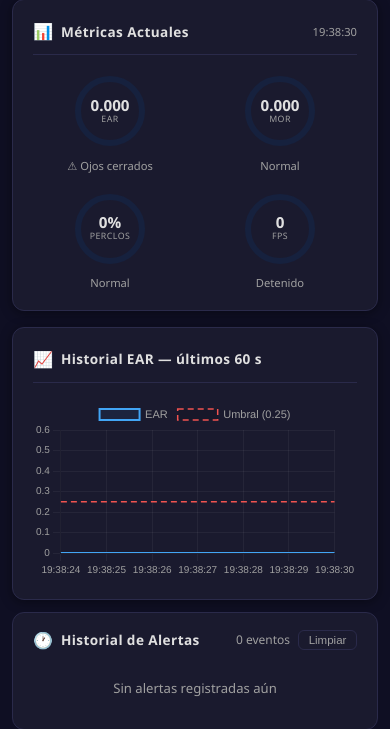
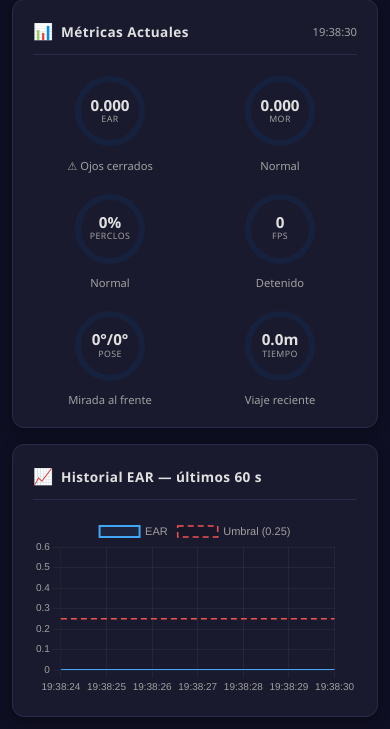
Before and after one commit to FrancoBenites24/proyectodesarrollo, a FastAPI app: page / in a window 390 px wide. Shown: the part 872-1601 px from the top of the page. Run offline with FastAPI, Linux system fonts and the light colour scheme.

Commit message:
feat: integrate cell phone, distraction, head pose, and driving timer into HTML dashboard

```diff
--- a/src/static/css/dashboard.css
+++ b/src/static/css/dashboard.css
@@ -370,6 +370,8 @@ body {
 .mor-ring     { stroke: var(--warning); }
 .perclos-ring { stroke: var(--accent); }
 .fps-ring     { stroke: #ab47bc; }
+.yaw-ring     { stroke: #26a69a; }
+.time-ring    { stroke: #e91e63; }
 
 .metric-center {
   position: absolute;
@@ -520,3 +522,23 @@ body {
   .header { padding: 0.75rem 1rem; }
   .title-sub { display: none; }
 }
+
+/* ── Estilos de Advertencia Especiales ─────────────────────────── */
+.phone-warning {
+  background: rgba(255, 23, 68, 0.1) !important;
+  border: 1px solid var(--critical) !important;
+  color: var(--critical) !important;
+  margin-top: 0.5rem;
+  animation: blink-warning 1s infinite alternate;
+}
+.distraction-warning {
+  background: rgba(255, 167, 38, 0.1) !important;
+  border: 1px solid var(--warning) !important;
+  color: var(--warning) !important;
+  margin-top: 0.5rem;
+  animation: blink-warning 1.5s infinite alternate;
+}
+@keyframes blink-warning {
+  from { opacity: 0.6; }
+  to { opacity: 1; }
+}
--- a/src/static/js/dashboard.js
+++ b/src/static/js/dashboard.js
@@ -56,14 +56,22 @@ const els = {
   valMor:     $("valMor"),
   valPerclos: $("valPerclos"),
   valFps:     $("valFps"),
+  valYawPitch:$("valYawPitch"),
+  valTime:    $("valTime"),
   descEar:    $("descEar"),
   descMor:    $("descMor"),
   descPerclos:$("descPerclos"),
   descFps:    $("descFps"),
+  descYawPitch:$("descYawPitch"),
+  descTime:   $("descTime"),
   ringEar:    $("ringEar"),
   ringMor:    $("ringMor"),
   ringPerclos:$("ringPerclos"),
   ringFps:    $("ringFps"),
+  ringYaw:    $("ringYaw"),
+  ringTime:   $("ringTime"),
+  phoneWarning: $("phoneWarning"),
+  distractionWarning: $("distractionWarning"),
   lastUpdate: $("lastUpdate"),
   timelineList:  $("timelineList"),
   timelineCount: $("timelineCount"),
@@ -166,11 +174,29 @@ function updateSemaphore(level) {
 }
 
 /** Agrega evento al timeline */
-function addTimelineEvent(level, ear, perclos) {
-  if (level === 0) return;
-  const cfg  = ALERT_CONFIG[level];
-  const item = { time: timeStr(), level, icon: cfg.icon, label: cfg.label,
-                 ear: ear.toFixed(3), perclos: (perclos * 100).toFixed(1) };
+function addTimelineEvent(level, data) {
+  let reasons = [];
+  if (data.phone_detected) reasons.push("📱 Celular");
+  if (data.is_distracted) reasons.push("⚠️ Distracción");
+  if (data.yawning) reasons.push("🥱 Bostezo");
+  if (level > 0) {
+    const cfg = ALERT_CONFIG[level];
+    reasons.push(`${cfg.icon} Somnolencia (${cfg.label})`);
+  }
+
+  if (reasons.length === 0) return;
+  const reasonStr = reasons.join(" + ");
+
+  const icon = data.phone_detected ? "📱" : (data.is_distracted ? "⚠️" : (ALERT_CONFIG[level] || ALERT_CONFIG[0]).icon);
+  const text = `${reasonStr} · EAR: ${data.ear.toFixed(3)} · PERCLOS: ${(data.perclos * 100).toFixed(1)}%`;
+
+  const item = {
+    time: timeStr(),
+    level: level > 0 ? level : 1,
+    icon,
+    text
+  };
+
   state.timeline.unshift(item);
   if (state.timeline.length > 10) state.timeline.pop();
   renderTimeline();
@@ -187,8 +213,8 @@ function renderTimeline() {
     <div class="timeline-item level-${e.level}">
       <span class="timeline-time">${e.time}</span>
       <span class="timeline-icon">${e.icon}</span>
-      <span class="timeline-text">EAR ${e.ear} · PERCLOS ${e.perclos}%</span>
-      <span class="timeline-badge badge-${e.level}">${ALERT_CONFIG[e.level].badge}</span>
+      <span class="timeline-text">${e.text}</span>
+      <span class="timeline-badge badge-${e.level}">${(ALERT_CONFIG[e.level] || ALERT_CONFIG[1]).badge}</span>
     </div>
   `).join("");
 }
@@ -255,9 +281,17 @@ async function pollMetrics() {
     const fps        = data.fps        ?? 0;
     const alertLevel = data.alert_level ?? 0;
     const faceDet    = data.face_detected ?? false;
+    const phoneDet   = data.phone_detected ?? false;
+    const isDist     = data.is_distracted ?? false;
+    const yaw        = data.head_yaw   ?? 0;
+    const pitch      = data.head_pitch ?? 0;
+    const yawn       = data.yawning    ?? false;
+    const driveMin   = data.driving_minutes ?? 0;
 
-    // Rostro
+    // Rostro y alertas adicionales
     els.faceWarning.style.display = faceDet ? "none" : "block";
+    els.phoneWarning.style.display = phoneDet ? "block" : "none";
+    els.distractionWarning.style.display = isDist ? "block" : "none";
 
     // Semáforo
     updateSemaphore(alertLevel);
@@ -268,14 +302,20 @@ async function pollMetrics() {
     els.valMor.textContent     = mor.toFixed(3);
     els.valPerclos.textContent = `${(perclos * 100).toFixed(0)}%`;
     els.valFps.textContent     = fps.toFixed(0);
+    els.valYawPitch.textContent = `${yaw.toFixed(0)}°/${pitch.toFixed(0)}°`;
+    els.valTime.textContent     = `${driveMin.toFixed(1)}m`;
 
     els.descEar.textContent     = ear > 0.25   ? "Ojos abiertos"      : "⚠ Ojos cerrados";
-    els.descMor.textContent     = mor > 0.60   ? "Bostezo detectado"  : "Normal";
+    els.descMor.textContent     = yawn         ? "Bostezo detectado"  : "Normal";
     els.descPerclos.textContent = perclos < 0.2 ? "Normal"
                                 : perclos < 0.4 ? "Atención"
                                 : perclos < 0.6 ? "Alerta"
                                 : "⚠ Crítico";
     els.descFps.textContent     = fps > 0 ? "En vivo" : "Detenido";
+    els.descYawPitch.textContent = isDist ? "⚠ Distraído" : "Mirada al frente";
+    els.descTime.textContent     = driveMin < 30 ? "Viaje reciente"
+                                 : driveMin < 90 ? "Conducción media"
+                                 : "Sugerido descansar";
 
     // Anillos SVG
     setRing(els.ringEar,     ear,     0.5);
@@ -283,17 +323,23 @@ async function pollMetrics() {
     setRing(els.ringPerclos, perclos, 1.0);
     setRing(els.ringFps,     fps,     30);
 
+    const avgDeviation = Math.min(Math.sqrt(yaw*yaw + pitch*pitch), 45);
+    setRing(els.ringYaw,     avgDeviation, 45);
+    setRing(els.ringTime,    driveMin,     120);
+
     // Color anillo EAR según umbral
     els.ringEar.style.stroke = ear < 0.25 ? "#ef5350" : "#42a5f5";
 
     // FPS badge
     els.fpsBadge.textContent = `${fps.toFixed(0)} FPS`;
 
-    // Timeline — solo cuando cambia a nivel > 0
-    if (alertLevel > 0 && alertLevel !== state.lastAlertLevel) {
-      addTimelineEvent(alertLevel, ear, perclos);
+    // Timeline — cuando hay cualquier alerta activa o cambio de estado de fatiga/teléfono
+    const isAlerting = alertLevel > 0 || phoneDet || isDist || yawn;
+    const currentStateKey = `${alertLevel}-${phoneDet}-${isDist}-${yawn}`;
+    if (isAlerting && currentStateKey !== state.lastStateKey) {
+      addTimelineEvent(alertLevel, data);
     }
-    state.lastAlertLevel = alertLevel;
+    state.lastStateKey = currentStateKey;
 
     // Gráfico
     updateChart(ear);
--- a/src/templates/dashboard.html
+++ b/src/templates/dashboard.html
@@ -90,6 +90,12 @@
       <div class="face-warning" id="faceWarning" style="display:none;">
         👤 Sin rostro detectado
       </div>
+      <div class="face-warning phone-warning" id="phoneWarning" style="display:none;">
+        📱 Uso de celular detectado
+      </div>
+      <div class="face-warning distraction-warning" id="distractionWarning" style="display:none;">
+        ⚠️ Distracción detectada
+      </div>
     </div>
 
     <!-- Card 3: Métricas numéricas -->
@@ -155,6 +161,34 @@
           </div>
           <div class="metric-desc" id="descFps">Sin datos</div>
         </div>
+
+        <div class="metric-item" id="metricYawPitch">
+          <div class="metric-ring">
+            <svg viewBox="0 0 80 80">
+              <circle class="ring-bg" cx="40" cy="40" r="32"/>
+              <circle class="ring-fill yaw-ring" cx="40" cy="40" r="32" id="ringYaw"/>
+            </svg>
+            <div class="metric-center">
+              <div class="metric-value" id="valYawPitch">—</div>
+              <div class="metric-unit">POSE</div>
+            </div>
+          </div>
+          <div class="metric-desc" id="descYawPitch">Sin datos</div>
+        </div>
+
+        <div class="metric-item" id="metricTime">
+          <div class="metric-ring">
+            <svg viewBox="0 0 80 80">
+              <circle class="ring-bg" cx="40" cy="40" r="32"/>
+              <circle class="ring-fill time-ring" cx="40" cy="40" r="32" id="ringTime"/>
+            </svg>
+            <div class="metric-center">
+              <div class="metric-value" id="valTime">—</div>
+              <div class="metric-unit">TIEMPO</div>
+            </div>
+          </div>
+          <div class="metric-desc" id="descTime">Sin datos</div>
+        </div>
       </div>
     </div>
 
```
